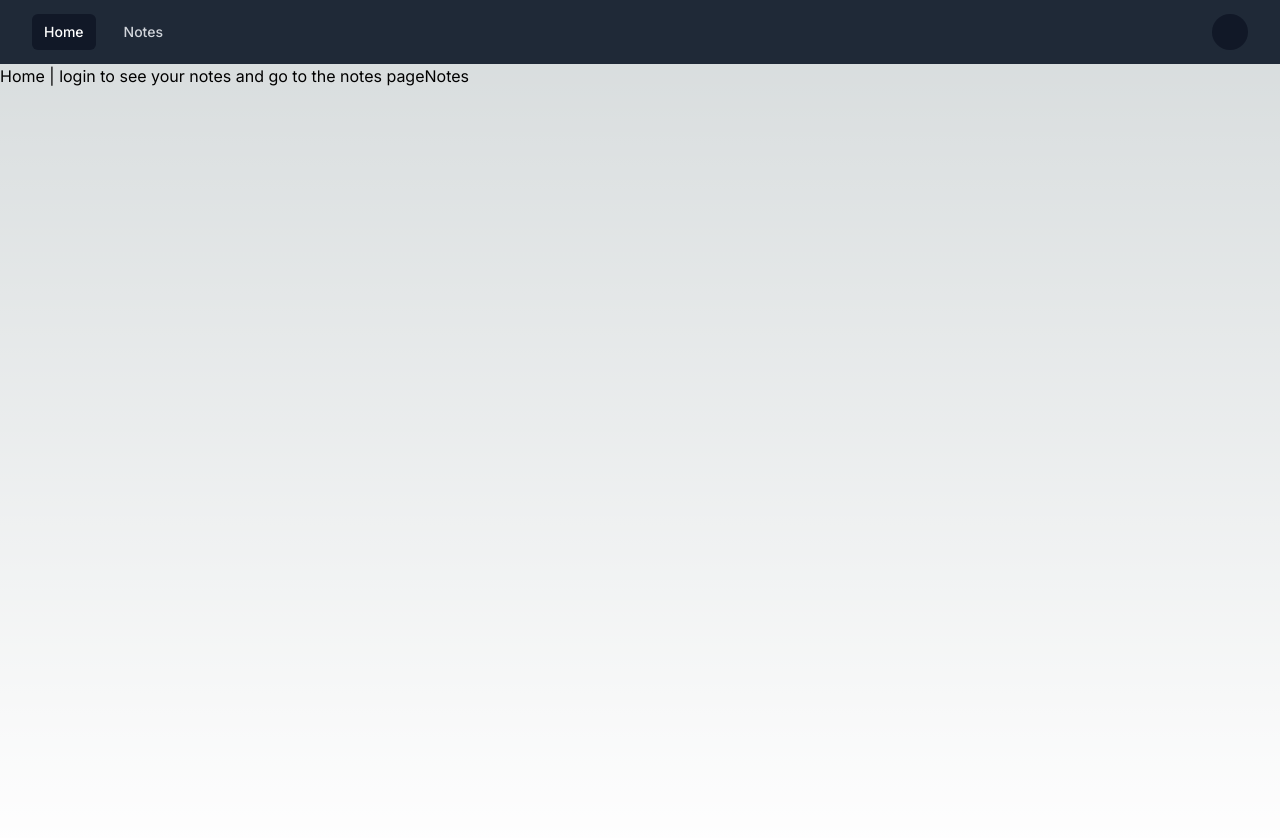
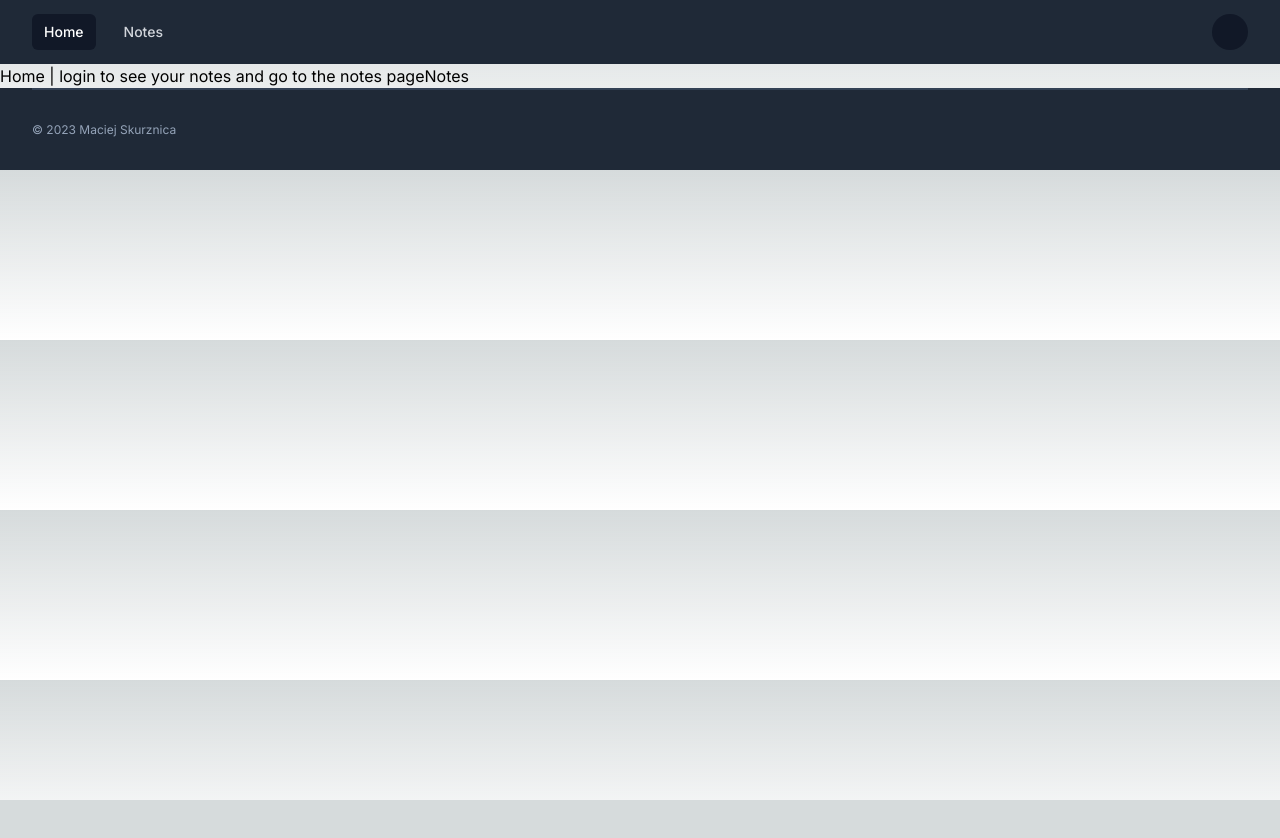
Before and after one commit to maciej-skurznica/DB-notes, a Next.js app: page / in a window 1280 px wide. Shown: the top 838 px of the page. After the commit the page ends 800 px from the top, so only its background shows below. Built offline with nearby package versions, Linux system fonts and the light colour scheme; some icons are missing.

Commit message:
add footer

```diff
--- a/app/layout.tsx
+++ b/app/layout.tsx
@@ -1,20 +1,26 @@
+import Footer from "@/components/footer";
 import Navbar from "@/components/navbar";
+import { Inter } from "next/font/google";
 import "./globals.css";
-import { Inter } from "next/font/google";
 
 const inter = Inter({ subsets: ["latin"] });
 
 export const metadata = {
   title: "DB notes",
-  description: "Store your notes in the pocketbase",
+  description: "Store your notes in the pocketbase"
 };
 
-export default function RootLayout({ children }: { children: React.ReactNode }) {
+export default function RootLayout({
+  children
+}: {
+  children: React.ReactNode;
+}) {
   return (
     <html lang="en">
       <body className={inter.className}>
         <Navbar />
         {children}
+        <Footer />
       </body>
     </html>
   );
--- a/app/page.tsx
+++ b/app/page.tsx
@@ -2,7 +2,7 @@ import Link from "next/link";
 
 export default function Home() {
   return (
-    <main className="h-screen">
+    <main className="">
       Home | login to see your notes and go to the notes page
       <Link href="/notes">Notes</Link>
     </main>
--- /dev/null
+++ b/components/footer/index.tsx
@@ -0,0 +1,11 @@
+export default function Footer() {
+  return (
+    <div className="bg-gray-800">
+      <div className="mx-auto max-w-7xl px-2 sm:px-6 lg:px-8">
+        <p className="py-8 text-slate-400 text-xs border-t-2 border-slate-700 ">
+          © 2023 Maciej Skurznica
+        </p>
+      </div>
+    </div>
+  );
+}
```
